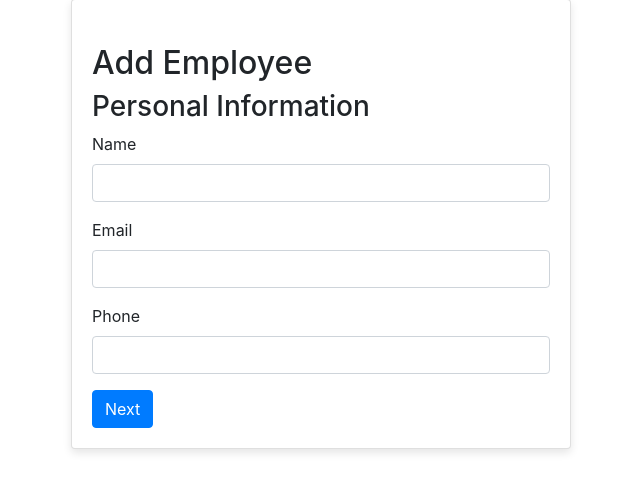
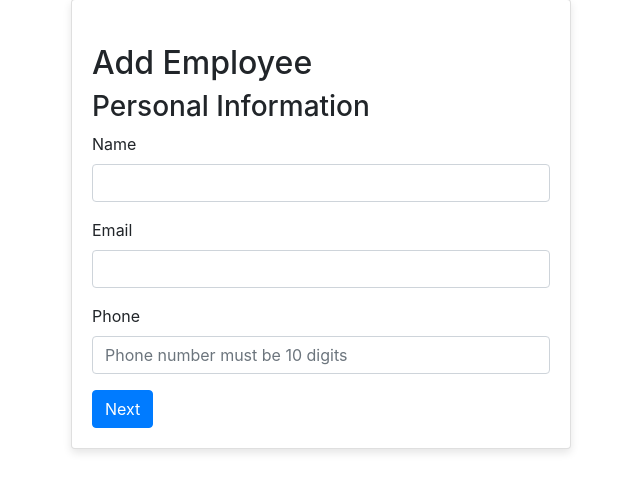
Before and after one commit to tusharpatekar/Crud-Operation-Using-CodeIgniter, a CodeIgniter 4 app: the page made by app/Views/employee_create.php in a window 1280 px wide. Shown: the part 188-680 px from the top of the page, without its empty margins (319-959 px from the left). Run offline with PHP 8.4 and a stand-in for CodeIgniter, Linux system fonts and the light colour scheme; the template is opened without the code that fills it, so the values that code supplies are empty; some libraries are stand-ins or nearby versions.

Commit message:
change in validation

```diff
--- a/app/Views/employee_create.php
+++ b/app/Views/employee_create.php
@@ -48,7 +48,7 @@
                             </div>
                             <div class="form-group">
                                 <label>Phone</label>
-                                <input type="text" name="phone" class="form-control" required pattern="\d{10}" title="Phone number must be 10 digits">
+                                <input type="text" name="phone" class="form-control" required pattern="\d{10}" title="Phone number must be 10 digits" placeholder="Phone number must be 10 digits">
                             </div>
                             <button type="button" class="btn btn-primary next">Next</button>
                         </div>
```
